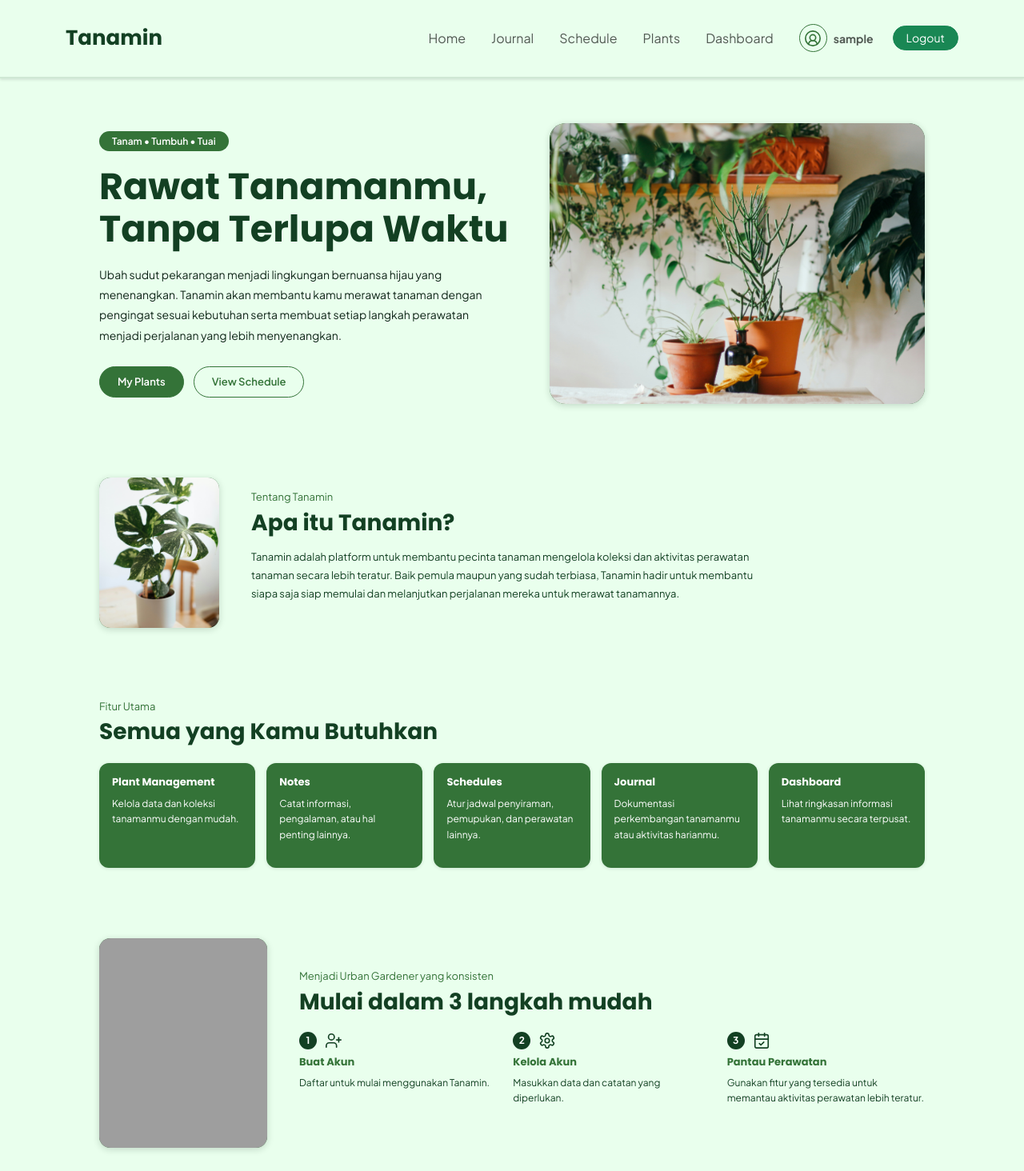
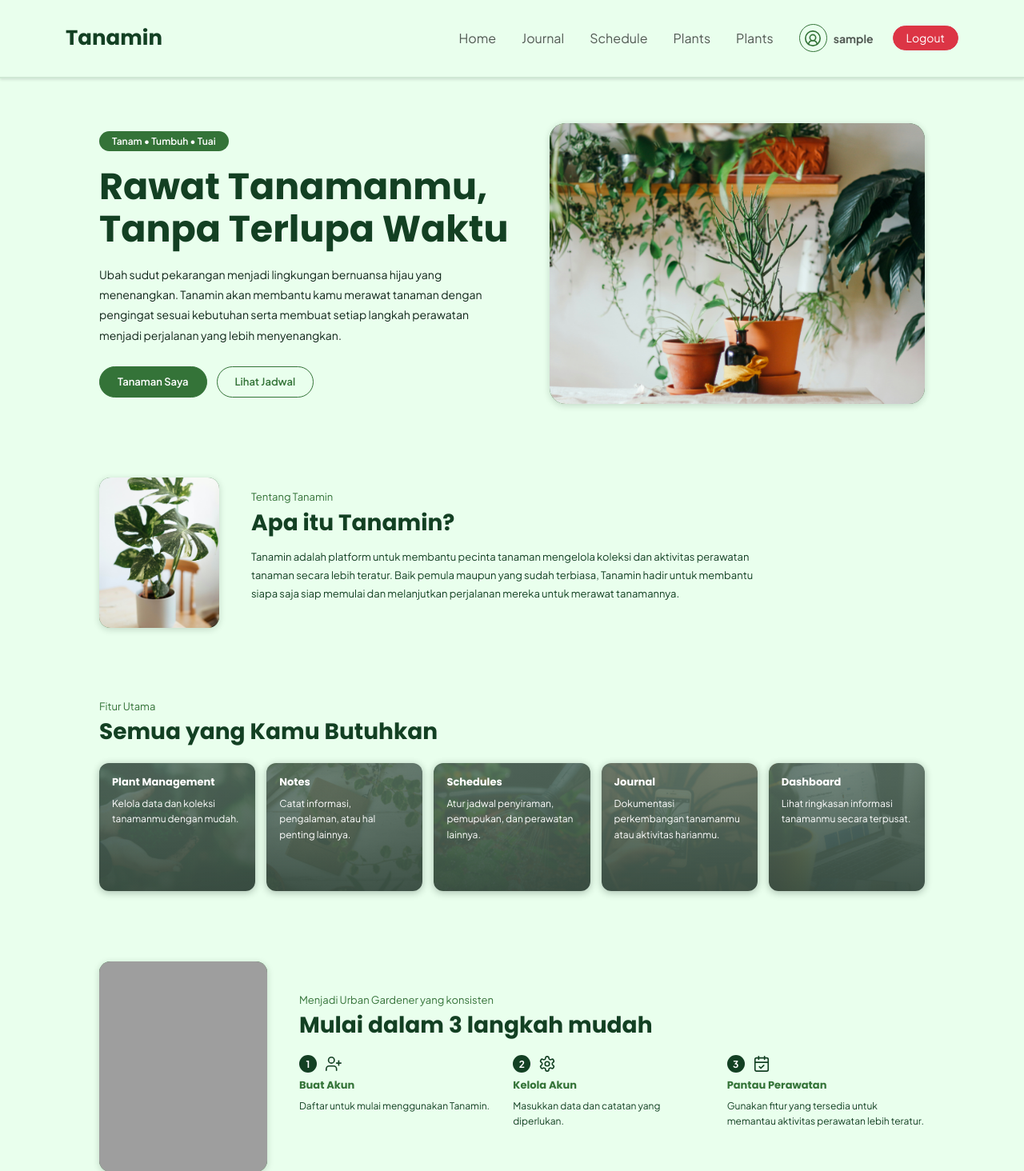
Before and after one commit to PBP-KEL-11/proyek_uts, a Django app: page / in a window 1280 px wide. Shown: the top 1464 px of the page at 80% size. Run offline with Django 5.2, Linux system fonts and the light colour scheme; the visitor is signed in with stand-in values (Sample User, id 1); parts of the project's set-up code (start-up, migrations or seed data) failed here and were passed over; grey boxes are pictures that could not be loaded.

Commit message:
feat: update layout and styling for main module

```diff
--- a/main/static/css/main/style.css
+++ b/main/static/css/main/style.css
@@ -263,9 +263,18 @@ img { max-width: 100%; }
 
 .feature-card {
     padding: 16px;
+    overflow: hidden;
     border-radius: 12px;
-    background: var(--primary);
-    box-shadow: 0 1px 4px rgba(17, 38, 26, 0.12);
+    background-color: #E9FFED;
+    box-shadow: 0 2px 10px rgba(17, 38, 26, 0.30);
+    transition: transform 0.3s;
+    min-height: 160px;
+    background: linear-gradient(to top, rgba(61, 84, 71, 0.85), rgba(156, 214, 182, 0.35)),
+       var(--bg) center / cover no-repeat;
+}
+
+.feature-card:hover {
+    transform: translateY(-10px);
 }
 
 .feature-card h3 {
--- a/main/templates/main/base.html
+++ b/main/templates/main/base.html
@@ -57,6 +57,7 @@
     });
     </script>
 
+    <script src="https://cdn.jsdelivr.net/npm/bootstrap@5.3.3/dist/js/bootstrap.bundle.min.js"></script>
 
     {% block extra_js %}{% endblock %}
 </body>
--- a/main/templates/main/includes/header.html
+++ b/main/templates/main/includes/header.html
@@ -11,13 +11,13 @@
             </button>
 
             <div class="collapse navbar-collapse" id="mainNav">
-                <ul class="navbar-nav ms-auto align-items-md-center gap-md-3">
+                <ul class="navbar-nav ms-auto align-items-md-center gap-md-3 sticky top-0">
                     {% if user.is_authenticated %}
                         <li class="nav-item"><a class="nav-link" href="{% url 'main:show_main' %}">Home</a></li>
                         <li class="nav-item"><a class="nav-link" href="{% url 'notes:index' %}">Journal</a></li>
                         <li class="nav-item"><a class="nav-link" href="{% url 'schedules:index' %}">Schedule</a></li>
                         <li class="nav-item"><a class="nav-link" href="{% url 'plants:species_list' %}">Plants</a></li>
-                        <li class="nav-item"><a class="nav-link" href="{% url 'dashboard:index' %}">Dashboard</a></li>
+                        <li class="nav-item"><a class="nav-link" href="{% url 'dashboard:index' %}">Plants</a></li>
 
                         <li class="nav-item">
                             <a class="nav-link user-chip d-flex align-items-center gap-2"
@@ -39,7 +39,7 @@
                         </li>
 
                         <li class="nav-item">
-                            <a class="btn btn-success btn-sm rounded-pill px-3"
+                            <a class="btn btn-danger btn-sm rounded-pill px-3"
                                href="{% url 'authentication:logout_user' %}" data-logout>Logout</a>
                         </li>
                     {% else %}
--- a/main/templates/main/includes/toast.html
+++ b/main/templates/main/includes/toast.html
@@ -7,14 +7,13 @@
         inset: auto 2rem 2rem auto;
         margin: 0;
         padding: 1rem 1.5rem;
-        border-radius: var(--radius);
         box-shadow: 0 10px 25px rgba(28, 25, 23, 0.15);
         display: none;
         align-items: center;
         gap: 1rem;
         transition: all 0.3s ease;
-        background-color: var(--paper);
         border: 1px solid var(--line);
+        background-color: rgba(240, 248, 255, 0.5);
         color: inherit;
     }
 
@@ -37,18 +36,17 @@
         font-size: 1rem;
         font-weight: 700;
         margin-bottom: 0.15rem;
-        font-family: "Space Grotesk", -apple-system, sans-serif;
+        font-family: "Poppins", -apple-system, sans-serif;
     }
 
     .toast-message {
         font-size: 0.85rem;
-        color: var(--text-muted);
     }
 
     /* Modifikasi border kiri berdasarkan tipe notifikasi */
     .toast-success { border-left: 4px solid #22c55e; }
     .toast-error { border-left: 4px solid #b42318; }
-    .toast-normal { border-left: 4px solid var(--accent); }
+    .toast-normal { border-left: 4px solid; }
 
 </style>
 
--- a/main/templates/main/index.html
+++ b/main/templates/main/index.html
@@ -43,8 +43,8 @@
 
             <div class="hero-actions">
                 {% if user.is_authenticated %}
-                    <a href="{% url 'plants:species_list' %}" class="btn-primary">My Plants</a>
-                    <a href="{% url 'schedules:index' %}" class="btn-secondary">View Schedule</a>
+                    <a href="{% url 'notes:index' %}" class="btn-primary">Tanaman Saya</a>
+                    <a href="{% url 'schedules:index' %}" class="btn-secondary">Lihat Jadwal</a>
                 {% else %}
                     <a href="{% url 'authentication:register' %}" class="btn-primary">Mulai Sekarang</a>
                     <a href="#fitur" class="btn-secondary">Pelajari Fitur</a>
@@ -90,23 +90,23 @@
         <h2 class="section-title">Semua yang Kamu Butuhkan</h2>
 
         <div class="feature-grid">
-            <article class="feature-card">
+            <article class="feature-card" style="--bg: url('{% static 'img/main/plant_management.png' %}')">
                 <h3>Plant Management</h3>
                 <p>Kelola data dan koleksi tanamanmu dengan mudah.</p>
             </article>
-            <article class="feature-card">
+            <article class="feature-card" style="--bg: url('{% static 'img/main/notes.png' %}')">
                 <h3>Notes</h3>
                 <p>Catat informasi, pengalaman, atau hal penting lainnya.</p>
             </article>
-            <article class="feature-card">
+            <article class="feature-card" style="--bg: url('{% static 'img/main/shedules.png' %}')">
                 <h3>Schedules</h3>
                 <p>Atur jadwal penyiraman, pemupukan, dan perawatan lainnya.</p>
             </article>
-            <article class="feature-card">
+            <article class="feature-card" style="--bg: url('{% static 'img/main/journal.png' %}')">
                 <h3>Journal</h3>
                 <p>Dokumentasi perkembangan tanamanmu atau aktivitas harianmu.</p>
             </article>
-            <article class="feature-card">
+            <article class="feature-card" style="--bg: url('{% static 'img/main/dashboard.png' %}')">
                 <h3>Dashboard</h3>
                 <p>Lihat ringkasan informasi tanamanmu secara terpusat.</p>
             </article>
```
Also changed, not shown: main/static/img/main/dashboard.png (added), main/static/img/main/journal.png (added), main/static/img/main/notes.png (added), main/static/img/main/plant_management.png (added), main/static/img/main/shedules.png (added).
